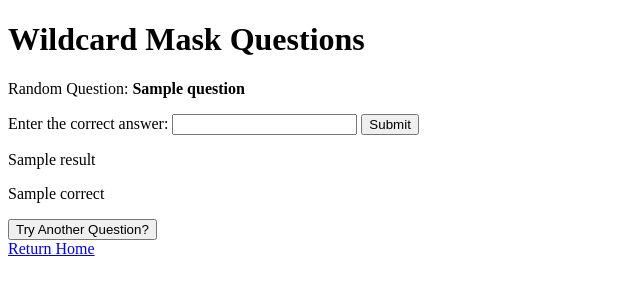
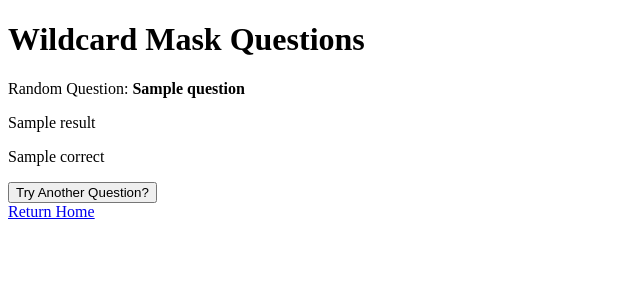
Before and after one commit to IanBlan94/Network-App, a Flask app: template templates/wildcardmask.html in a window 1280 px wide. Shown: the top 300 px of the page, without its empty margins (0-640 px from the left). Run offline with Flask 3, Linux system fonts and the light colour scheme; the template is opened without the code that fills it: most values are stand-ins (such as "Sample title", 1, 10 or a date in 2020).

Commit message:
Removed user guess box after guess has been made

```diff
--- a/binary_to_decimal_results.csv
+++ b/binary_to_decimal_results.csv
@@ -1,6 +1,2 @@
 Random Binary,Correct Decimal,User Guess,Result
-11111011,251,83,Incorrect!The correct answer was 251.
-01101011,107,12,Incorrect!The correct answer was 107.
-01101011,107,107,Correct!
-01101011,107,107,Correct!
-00100001,33,78,Incorrect!The correct answer was 33.
+01111100,124,57,Incorrect!The correct answer was 124.
--- a/decimal_to_binary_results.csv
+++ b/decimal_to_binary_results.csv
@@ -1,2 +1,2 @@
 Random Decimal,Correct Binary,User Guess,Result
-01001001,73,01101101,Incorrect! The correct answer was 01001001.
+11000111,199,01101101,Incorrect! The correct answer was 11000111.
--- a/templates/wildcardmask.html
+++ b/templates/wildcardmask.html
@@ -10,11 +10,13 @@
 
     <p>Random Question: <strong> {{question}} </strong></p>
 
-    <form method='POST'>
-        <label for="user_guess"> Enter the correct answer: </label>
-        <input type="text" id="user_guess" name="user_guess" required>
-        <button type="submit">Submit</button>
-    </form>
+    {% if not result %}
+        <form method='POST'>
+            <label for="user_guess"> Enter the correct answer: </label>
+            <input type="text" id="user_guess" name="user_guess" required>
+            <button type="submit">Submit</button>
+        </form>
+    {% endif %}
 
     {% if result %}
         <p> {{ result }}</p>
```
Also changed, not shown: templates/decimaltobinary.html (+7 -5 lines).
